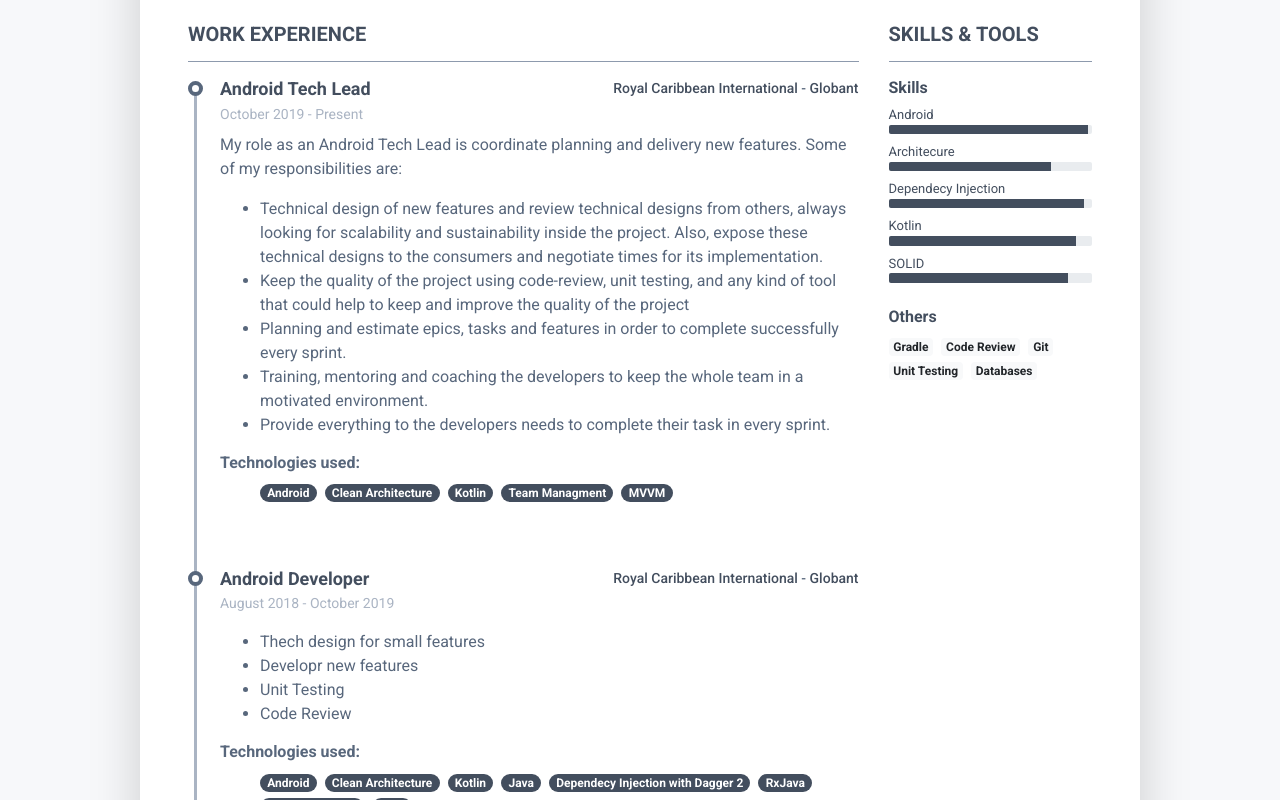
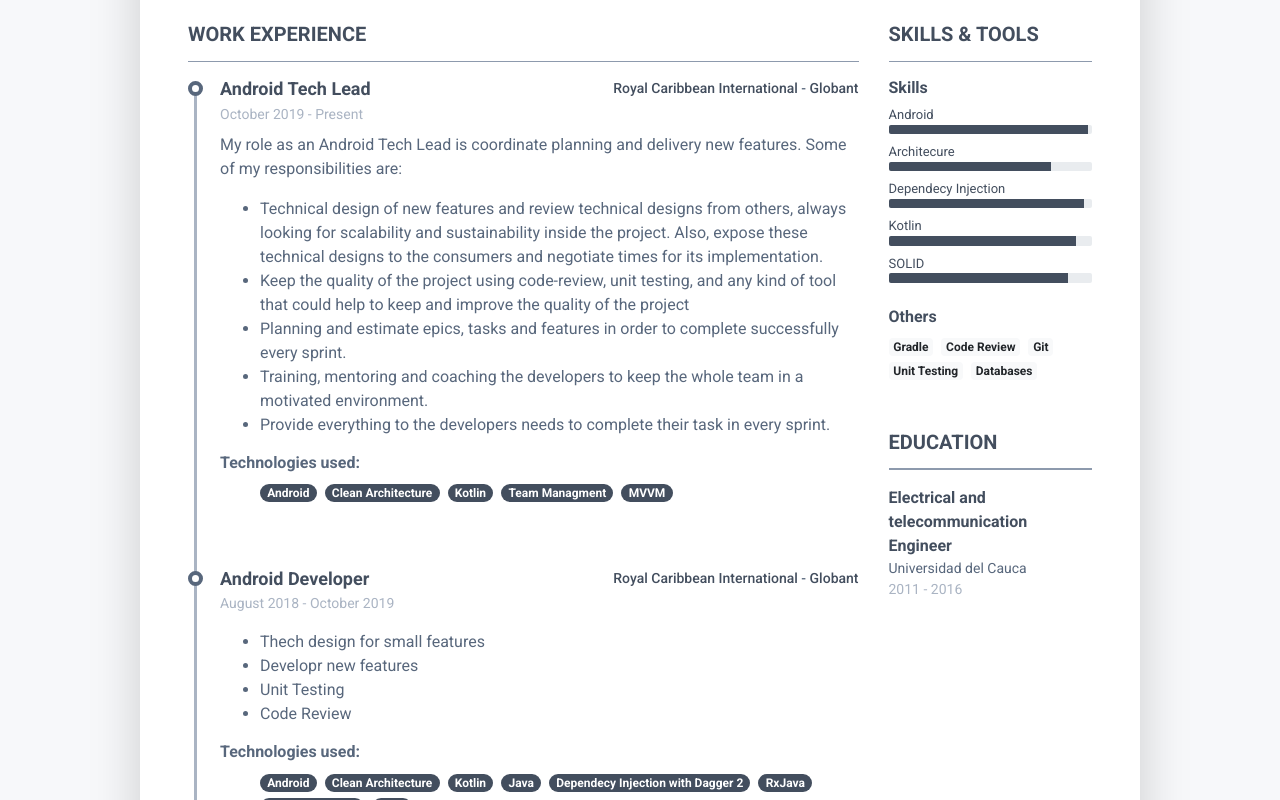
Before and after one commit to haurbano/personal-page-react, a React (Create React App) app: page / in a window 1280 px wide. Shown: the part 428-1228 px from the top of the page. Built offline with nearby package versions, Linux system fonts and the light colour scheme.

Commit message:
Added education

```diff
--- a/src/App.js
+++ b/src/App.js
@@ -8,6 +8,7 @@ import HeaderPage from './components/HeaderPage.js'
 import CareerSummary from './components/CareerSummary.js'
 import Experience from './components/Experience.js'
 import SkillsAndTools from './components/SkillAndTools.js'
+import Education from './components/Education.js'
 
 function App() {
   return (
@@ -22,6 +23,7 @@ function App() {
             </div>
             <div class="col-lg-3">
             <SkillsAndTools></SkillsAndTools>
+            <Education></Education>
 					  </div>
           </div>
         </div>
--- /dev/null
+++ b/src/components/Education.js
@@ -0,0 +1,21 @@
+import React from 'react';
+import info from '../data/skills-basic-info.json'
+
+function Education() {
+    return(
+        <section class="resume-section education-section mb-5">
+            <h2 class="resume-section-title text-uppercase font-weight-bold pb-3 mb-3">Education</h2>
+            <div class="resume-section-content">
+                <ul class="list-unstyled">
+                    <li class="mb-2">
+                        <div class="resume-degree font-weight-bold">{info.education.title}</div>
+                        <div class="resume-degree-org">{info.education.university}</div>
+                        <div class="resume-degree-time">{info.education.year}</div>
+                    </li>
+                </ul>
+            </div>
+        </section>
+    );
+}
+
+export default Education
--- a/src/components/SkillAndTools.js
+++ b/src/components/SkillAndTools.js
@@ -1,19 +1,49 @@
 import React from 'react';
 
-import skillsAndTools from '../data/skillsAndTools.json'
-import * as skills from './SkillsComponent.js'
+import skillsAndTools from '../data/skills-basic-info.json'
 
 class SkillsAndTools extends React.Component {
+
+    renderSkills(skills) {
+        return (
+            <div class="resume-skill-item">
+                <h4 class="resume-skills-cat font-weight-bold">Skills</h4>
+                <ul class="list-unstyled mb-4">
+                    {skills.map( skill => (
+                        <li class="mb-2">
+                            <div class="resume-skill-name">{skill.name}</div>
+                            <div class="progress resume-progress">
+                                <div class="progress-bar theme-progress-bar-dark" role="progressbar" style={{flex: skill.level}} aria-valuenow="25" aria-valuemin="0" aria-valuemax="100"></div>
+                            </div>
+                        </li>
+                    ))}
+                </ul>
+            </div>
+        );
+    }
+
+    renderOtherSkills(otherSkills) {
+        return (
+            <div>
+                <h4 class="resume-skills-cat font-weight-bold">Others </h4>
+                <ul class="list-inline">
+                    {otherSkills.map( skill => (
+                        <li class="list-inline-item"><span class="badge badge-light">{skill}</span></li>
+                    ))}
+                </ul>
+            </div>
+        );
+    }
 
     render() {
         return (
             <section class="resume-section skills-section mb-5">
 				<h2 class="resume-section-title text-uppercase font-weight-bold pb-3 mb-3">Skills &amp; Tools</h2>
                 <div class="resume-section-content">
-                    {skills.renderSkills(skillsAndTools.skills)}
+                    {this.renderSkills(skillsAndTools.skills)}
                 </div>
                 <div class="resume-skill-item">
-                    {skills.renderOtherSkills(skillsAndTools.othersSkills)}
+                    {this.renderOtherSkills(skillsAndTools.othersSkills)}
                 </div>
 
             </section>
--- a/src/components/SkillsComponent.js
+++ /dev/null
@@ -1,32 +0,0 @@
-import React from 'react';
-
-export function renderSkills(skills) {
-    return (
-        <div class="resume-skill-item">
-            <h4 class="resume-skills-cat font-weight-bold">Skills</h4>
-            <ul class="list-unstyled mb-4">
-                {skills.map( skill => (
-                    <li class="mb-2">
-                        <div class="resume-skill-name">{skill.name}</div>
-                        <div class="progress resume-progress">
-                            <div class="progress-bar theme-progress-bar-dark" role="progressbar" style={{flex: skill.level}} aria-valuenow="25" aria-valuemin="0" aria-valuemax="100"></div>
-                        </div>
-                    </li>
-                ))}
-            </ul>
-        </div>
-    );
-}
-
-export function renderOtherSkills(otherSkills) {
-    return (
-        <div>
-            <h4 class="resume-skills-cat font-weight-bold">Others </h4>
-            <ul class="list-inline">
-                {otherSkills.map( skill => (
-                    <li class="list-inline-item"><span class="badge badge-light">{skill}</span></li>
-                ))}
-            </ul>
-        </div>
-    );
-}
--- a/src/data/skillsAndTools.json
+++ b/src/data/skills-basic-info.json
@@ -24,7 +24,7 @@
 
     "othersSkills": ["Gradle", "Code Review", "Git", "Unit Testing", "Databases"],
     "education": {
-        "title": "",
+        "title": "Electrical and telecommunication Engineer",
         "university": "Universidad del Cauca",
         "year": "2011 - 2016"
     },
```
